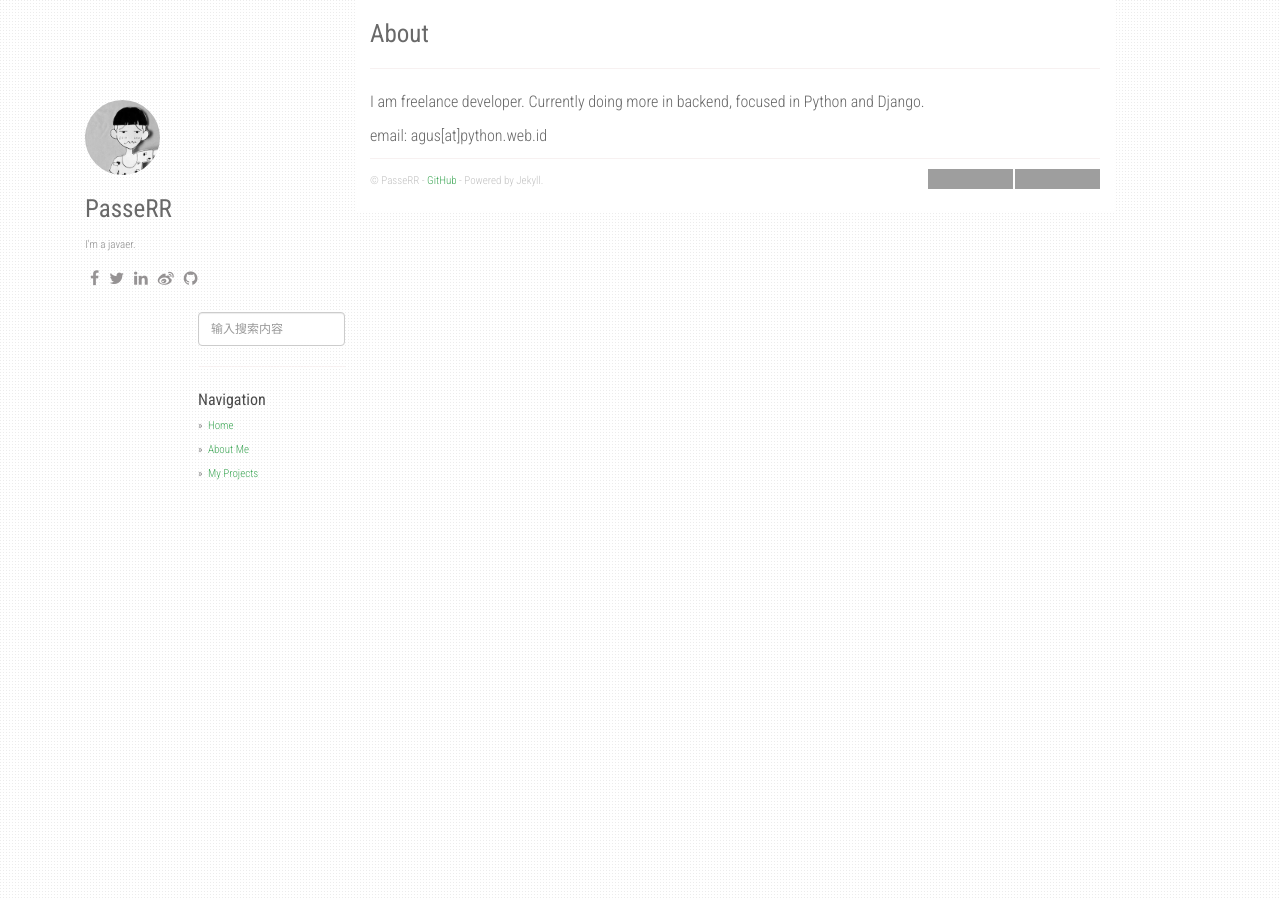
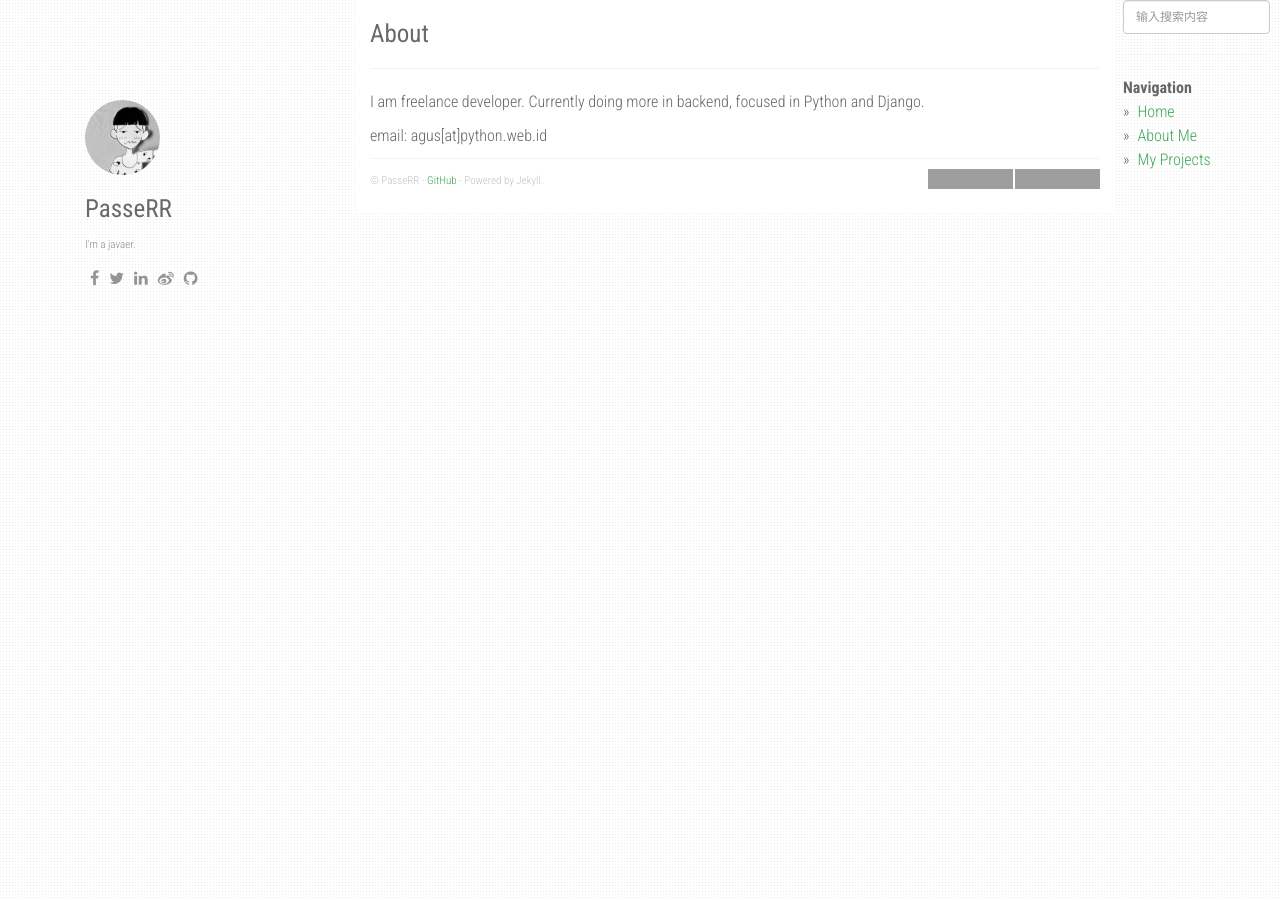
Before and after one commit to PasseRR/passerr.github.io, a Jekyll site: the page built from about.md, in a window 1280 px wide. Built offline with Jekyll 4.4.1, drawn with Linux system fonts in a browser that asks for light colours; nearby versions of some CDN libraries; grey boxes are pictures that could not be loaded.

Commit message:
modify settings

```diff
--- a/_config.yml
+++ b/_config.yml
@@ -39,8 +39,8 @@ urls:
 
 url: "https://passerr.github.io"
 baseurl: ""
-paginate: 20
-per_page: 20
+paginate: 15
+per_page: 15
 paginate_path: "/page/:num/"
 markdown: kramdown
 gems:
--- a/_layouts/default.html
+++ b/_layouts/default.html
@@ -144,7 +144,6 @@ layout: compress
           </div>
         </footer>
       </div>
-    <div class="col-sm-3">
       <div class="right-condition">
          <div class="search" id="js-search">
             <input type="text" placeholder="输入搜索内容" class="form-control" id="js-search__input">
@@ -159,7 +158,6 @@ layout: compress
             {% endfor %}
           </ul>
       </div>
-    </div>
       <!-- end /.col-sm-8 -->
     </div>
     <!-- end /.container -->
--- a/static/css/main.css
+++ b/static/css/main.css
@@ -172,7 +172,7 @@ div.col-sm-3 img.profile-avatar {
 }
 @media (min-width: 1024px) {
   .right-condition {
-    position: absolute;
+    position: fixed;
     right: 10px;
     max-width: 255px;
   }
```
